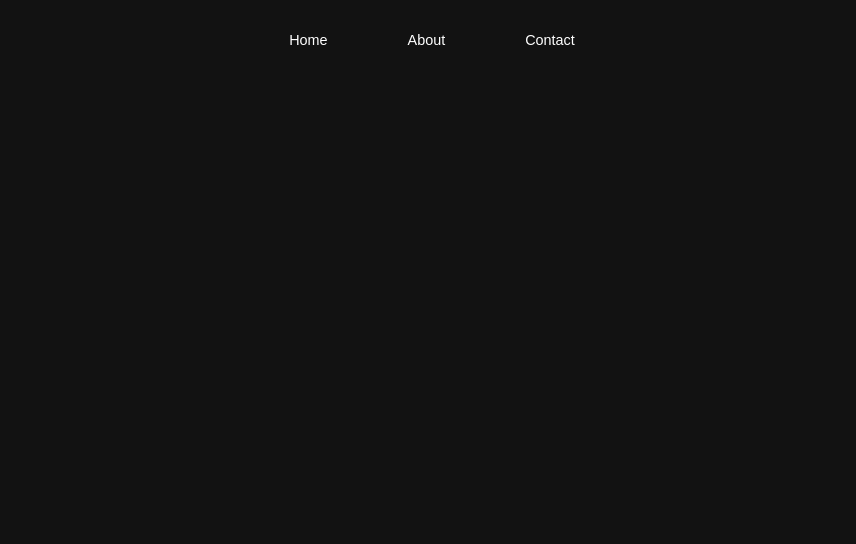
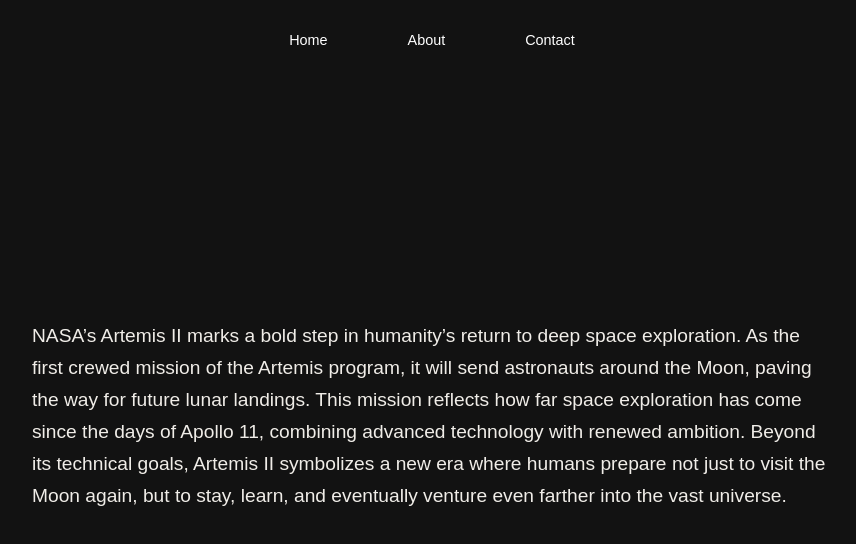
Before and after one commit to Saur0w/Grad, a Next.js app: page / in a window 1280 px wide. Shown: the top 544 px of the page, without its empty margins (208-1064 px from the left). Built offline with nearby package versions, Linux system fonts and the light colour scheme.

Commit message:
"SplitText on landing"

```diff
--- a/src/components/Landing/index.tsx
+++ b/src/components/Landing/index.tsx
@@ -9,9 +9,30 @@
 gsap.registerPlugin(useGSAP, SplitText);
 
 export default function Landing() {
+    const landingRef = useRef<HTMLDivElement>(null);
+    const textRef = useRef<HTMLDivElement>(null);
+
+    useGSAP(() => {
+        const split = new SplitText(textRef.current, {
+            type: "lines",
+            mask: "lines"
+        });
+
+        gsap.from(split.lines, {
+            yPercent: 110,
+            duration: 1.4,
+            stagger: 0.09,
+            ease: "power4.out",
+            delay: 0.2
+        })
+    }, {
+        scope: landingRef
+    })
     return (
-        <section className={styles.landing}>
-
+        <section className={styles.landing} ref={landingRef}>
+            <div className={styles.para} ref={textRef}>
+                <p>NASA’s Artemis II marks a bold step in humanity’s return to deep space exploration. As the first crewed mission of the Artemis program, it will send astronauts around the Moon, paving the way for future lunar landings. This mission reflects how far space exploration has come since the days of Apollo 11, combining advanced technology with renewed ambition. Beyond its technical goals, Artemis II symbolizes a new era where humans prepare not just to visit the Moon again, but to stay, learn, and eventually venture even farther into the vast universe.</p>
+            </div>
         </section>
     );
 }
--- a/src/components/Landing/style.module.scss
+++ b/src/components/Landing/style.module.scss
@@ -3,5 +3,18 @@
   height: 100dvh;
   width: 100vw;
   background: #121212;
+  display: flex;
+  justify-content: center;
+  align-items: center;
   z-index: 1;
+  .para {
+    max-width: 800px;
+    width: 100%;
+    height: 20vh;
+    p {
+      color: #f0ede8;
+      font-size: 1.2rem;
+      line-height: 2rem;
+    }
+  }
 }
```
